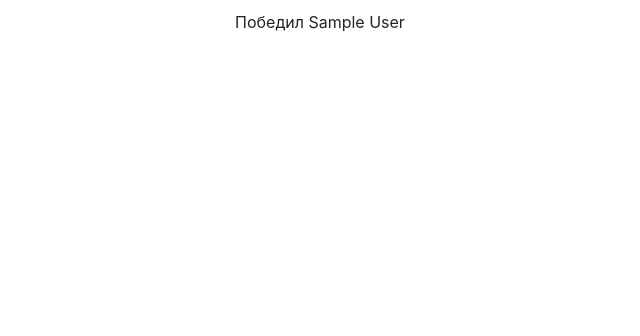
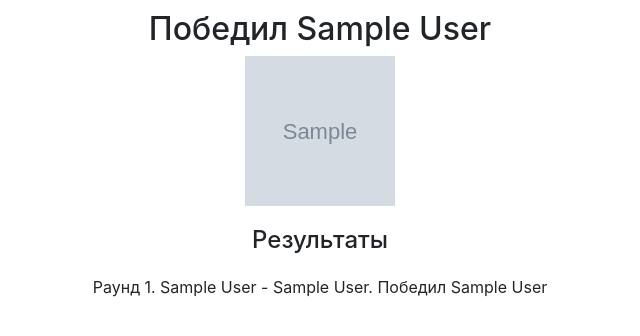
Before and after one commit to Zhenya1975/turnir_v5, a Flask app: page /competition_finish/1 in a window 1280 px wide. Shown: the top 336 px of the page, without its empty margins (320-960 px from the left). Run offline with Flask 2, Linux system fonts and the light colour scheme; tables that the repository leaves empty hold one stand-in row (values such as "Sample post"); grey boxes marked "Sample" are stand-in pictures; parts of the project's set-up code (start-up, migrations or seed data) failed here and were passed over; some libraries are stand-ins or nearby versions.

Commit message:
аллилуйя. с картинками работает

```diff
--- a/turnirv5/turnir_project/models/models.py
+++ b/turnirv5/turnir_project/models/models.py
@@ -21,6 +21,7 @@ class RegistrationsDB(db.Model):
   activity_status = db.Column(db.Integer, default=1)
   red_fighter = db.relationship('FightsDB', backref='red_fighter', foreign_keys="[FightsDB.red_fighter_id]")
   blue_fighter = db.relationship('FightsDB', backref='blue_fighter', foreign_keys="[FightsDB.blue_fighter_id]")
+  winner_reg = db.relationship('FightsDB', backref='winner_reg', foreign_keys="[FightsDB.fight_winner_id]")
 
 class FightsDB(db.Model):
     fight_id = db.Column(db.Integer, primary_key=True)
@@ -28,7 +29,7 @@ class FightsDB(db.Model):
     round_number = db.Column(db.Integer)
     red_fighter_id = db.Column(db.Integer, db.ForeignKey('registrationsDB.reg_id'))
     blue_fighter_id = db.Column(db.Integer, db.ForeignKey('registrationsDB.reg_id'))
-    fight_winner_id = db.Column(db.Integer, default=0)
+    fight_winner_id = db.Column(db.Integer, db.ForeignKey('registrationsDB.reg_id'))
     final_status = db.Column(db.String, default='not')
 
 class BacklogDB(db.Model):
--- a/turnirv5/turnir_project/routes/routes.py
+++ b/turnirv5/turnir_project/routes/routes.py
@@ -211,11 +211,12 @@ def competition_view(competition_id):
 def finish_red(fight_id):
     fight_data = FightsDB.query.get(fight_id)
     winner_red_reg_id = fight_data.red_fighter_id
+    competition_id = fight_data.competition_id
     registration_data = RegistrationsDB.query.get(winner_red_reg_id)
     participant_id = registration_data.participant_id
     winner_data = ParticipantsDB.query.get(participant_id)
-    print("winner_data", winner_data)
-    return render_template("finish.html", winner_data=winner_data)
+    fights_data = FightsDB.query.filter_by(competition_id=competition_id).all()
+    return render_template("finish.html", winner_data=winner_data, fights_data=fights_data)
 
 
 @home.route('/ajaxfile', methods=["POST", "GET"])
--- a/turnirv5/turnir_project/templates/finish.html
+++ b/turnirv5/turnir_project/templates/finish.html
@@ -4,9 +4,21 @@
 
 <div class="container" style="margin-top: 10px">
   <div class="row">
-    <div class="col text-center">
+    <div class="col text-center d-flex justify-content-center">
       <div>
-        Победил {{ winner_data.participant_first_name }} {{ winner_data.participant_last_name }}
+        <h2>Победил {{ winner_data.participant_first_name }} {{ winner_data.participant_last_name }}</h2>
+
+          <div class="text-center" style="margin-bottom: 20px;">
+                    <img src= {{ winner_data.fighter_image }} class="float-center" alt="Fighter image" width="150" height="150">
+          </div>
+
+          <h4>Результаты</h4>
+          <ul class="list-group list-group-flush">
+              {% for fight_data in fights_data %}
+
+              <li class="list-group-item">Раунд  {{ fight_data.round_number }}. {{ fight_data.red_fighter.registration_participant.participant_first_name }} {{ fight_data.red_fighter.registration_participant.participant_last_name }} - {{ fight_data.blue_fighter.registration_participant.participant_first_name }} {{ fight_data.blue_fighter.registration_participant.participant_last_name }}. Победил {{ fight_data.winner_reg.registration_participant.participant_first_name }} {{ fight_data.winner_reg.registration_participant.participant_last_name }} </li>
+               {% endfor %}
+            </ul>
 
       </div>
     </div>
```
